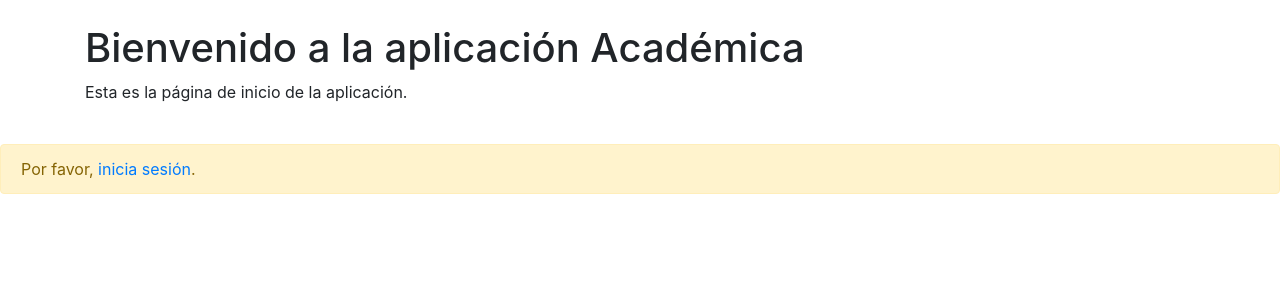
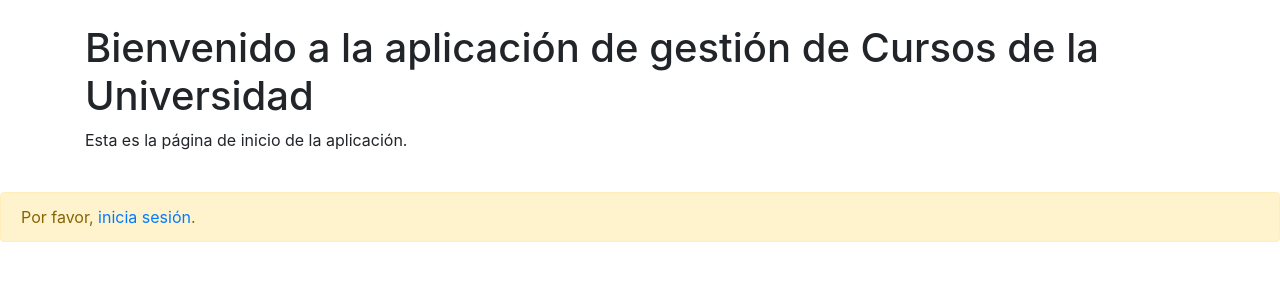
Before and after one commit to MartinVargas07/MVC_Proyecto, a Django app: template Aplicaciones/Academico/templates/index.html in a window 1280 px wide. Shown: the part 56-356 px from the top of the page. Run offline with Django 5.2, Linux system fonts and the light colour scheme; the template is opened without the code that fills it, so the values that code supplies are empty.

Commit message:
name change

```diff
--- a/Aplicaciones/Academico/templates/index.html
+++ b/Aplicaciones/Academico/templates/index.html
@@ -1,6 +1,6 @@
 {% extends "./base.html" %}
 
 {% block body %}
-<h1>Bienvenido a la aplicación Académica</h1>
+<h1>Bienvenido a la aplicación de gestión de Cursos de la Universidad</h1>
 <p>Esta es la página de inicio de la aplicación.</p>
 {% endblock %}
--- a/Aplicaciones/Academico/views.py
+++ b/Aplicaciones/Academico/views.py
@@ -58,4 +58,4 @@ def protegida_view(request):
     return render(request, 'protegido.html', {'mensaje': 'Esta es una página protegida.'})
 
 def index(request):
-    return render(request, 'academico/index.html')
+    return render(request, 'index.html')
```
